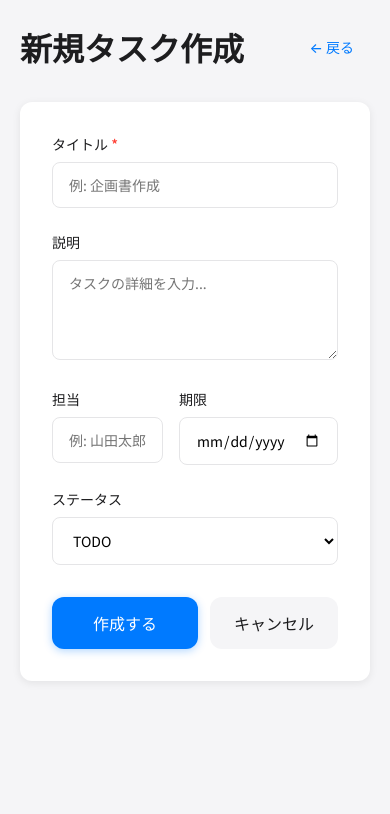
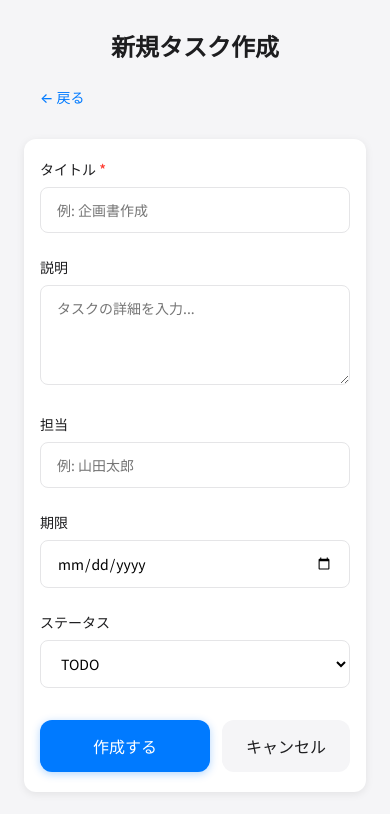
Before and after one commit to skdhc592/task-app, a Next.js app: page /tasks/new in a window 390 px wide. Shown: the top 814 px of the page. Built offline with nearby package versions, Linux system fonts and the light colour scheme.

Commit message:
style: implement responsive form layout adjustments for task creation and editing pages; enhance header and grid styles for better mobile usability

```diff
--- a/app/globals.css
+++ b/app/globals.css
@@ -514,6 +514,48 @@
 }
 
 /* ========================
+  フォーム: レスポンシブ対応
+=========================== */
+.form-row-grid {
+  display: grid;
+  grid-template-columns: 1fr 1fr;
+  gap: 16px;
+}
+
+@media (max-width: 767px) {
+  .form-row-grid {
+    grid-template-columns: 1fr;
+    gap: 24px;
+  }
+
+  /* フォームのパディング調整 */
+  form {
+    padding: 20px 16px !important;
+  }
+
+  /* メインのパディング調整 */
+  main {
+    padding: 16px 12px !important;
+  }
+
+  /* ヘッダーの調整 */
+  .form-header {
+    flex-direction: column;
+    align-items: flex-start;
+    gap: 16px;
+    margin-bottom: 24px !important;
+  }
+
+  .form-header h1 {
+    font-size: 24px !important;
+  }
+
+  .form-header a {
+    align-self: flex-start;
+  }
+}
+
+/* ========================
   その他
 =========================== */
 .gap-lg { gap: var(--gap); }
--- a/app/tasks/[id]/edit/page.tsx
+++ b/app/tasks/[id]/edit/page.tsx
@@ -63,7 +63,7 @@
   return (
     <main style={{ minHeight: "100vh", background: "#f5f5f7", padding: "32px 24px" }}>
       <div style={{ maxWidth: "640px", margin: "0 auto" }}>
-        <div style={{ display: "flex", justifyContent: "space-between", alignItems: "center", marginBottom: "32px" }}>
+        <div className="form-header" style={{ display: "flex", justifyContent: "space-between", alignItems: "center", marginBottom: "32px" }}>
           <h1 style={{ fontSize: "32px", fontWeight: 700, color: "#1d1d1f", margin: 0 }}>タスク編集</h1>
           <Link
             href="/tasks"
@@ -131,7 +131,7 @@
             />
           </div>
 
-          <div style={{ display: "grid", gridTemplateColumns: "1fr 1fr", gap: "16px" }}>
+          <div className="form-row-grid">
             <div>
               <label style={{ display: "block", fontSize: "14px", fontWeight: 500, color: "#1d1d1f", marginBottom: "8px" }}>
                 担当
@@ -146,6 +146,7 @@
                   border: "1px solid #e5e5e7",
                   fontSize: "14px",
                   fontFamily: "inherit",
+                  boxSizing: "border-box",
                 }}
               />
             </div>
@@ -164,6 +165,7 @@
                   border: "1px solid #e5e5e7",
                   fontSize: "14px",
                   fontFamily: "inherit",
+                  boxSizing: "border-box",
                 }}
               />
             </div>
--- a/app/tasks/new/page.tsx
+++ b/app/tasks/new/page.tsx
@@ -26,7 +26,7 @@
   return (
     <main style={{ minHeight: "100vh", background: "#f5f5f7", padding: "32px 24px" }}>
       <div style={{ maxWidth: "640px", margin: "0 auto" }}>
-        <div style={{ display: "flex", justifyContent: "space-between", alignItems: "center", marginBottom: "32px" }}>
+        <div className="form-header" style={{ display: "flex", justifyContent: "space-between", alignItems: "center", marginBottom: "32px" }}>
           <h1 style={{ fontSize: "32px", fontWeight: 700, color: "#1d1d1f", margin: 0 }}>新規タスク作成</h1>
           <Link
             href="/tasks"
@@ -96,7 +96,7 @@
             />
           </div>
 
-          <div style={{ display: "grid", gridTemplateColumns: "1fr 1fr", gap: "16px" }}>
+          <div className="form-row-grid">
             <div>
               <label style={{ display: "block", fontSize: "14px", fontWeight: 500, color: "#1d1d1f", marginBottom: "8px" }}>
                 担当
@@ -111,6 +111,7 @@
                   border: "1px solid #e5e5e7",
                   fontSize: "14px",
                   fontFamily: "inherit",
+                  boxSizing: "border-box",
                 }}
                 placeholder="例: 山田太郎"
               />
@@ -130,6 +131,7 @@
                   border: "1px solid #e5e5e7",
                   fontSize: "14px",
                   fontFamily: "inherit",
+                  boxSizing: "border-box",
                 }}
               />
             </div>
```
